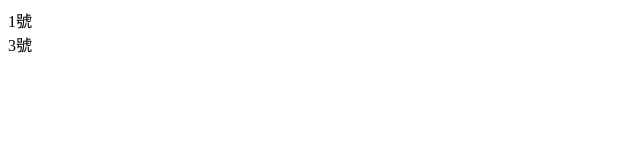
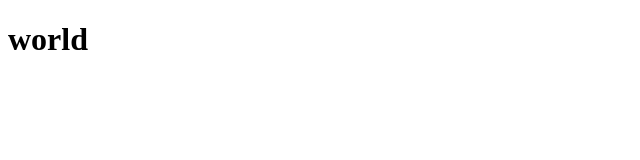
Before and after one commit to Sachico0912/ReactPlayground, a React (Vite) app in the folder vite-project/: page / in a window 1280 px wide. Shown: the top 160 px of the page, without its empty margins (0-640 px from the left). Built offline with nearby package versions, Linux system fonts and the light colour scheme.

Commit message:
if 判斷式

```diff
--- a/vite-project/src/App.jsx
+++ b/vite-project/src/App.jsx
@@ -1,39 +1,9 @@
-import { Component } from "react";
-
-function MyComponent() {
-  return <h1>你好</h1>;
-}
-
 function App() {
-  const listItems = [
-    { content: "1號", id: 1 },
-    { content: "2號", id: 2 },
-    { content: "3號", id: 3 },
-  ];
-  const filterItems = listItems.filter((item) => {
-    if (item.content !== "2號") {
-      return true;
-    }
-  });
-  return (
-    <>
-      {filterItems.map((item) => {
-        return <div key={item.id}>{item.content}</div>;
-      })}
-    </>
-  );
+  if (false) {
+    return <h1>hello</h1>;
+  } else {
+    return <h1>world</h1>;
+  }
 }
 
 export default App;
-
-// JSX => Vite 裡的編譯工具 => JavaScript
-// 執行時 vite 將 JSX 轉譯成 JS 物件 React 轉換物件為Html
-// PascalCase 命名，每個單字首字母大寫
-// parent component 及 child component
-// component 可以重複使用
-// <div> 元素可以省略使用 fragment `<>` 包裹
-// 利用 {} 可以在 HTML 裡面寫 JS
-//  HTML 的 class 在 JSX 中是 className (駝峰)
-// HTML 的 for 在 JSX 中是 htmlFor (駝峰)
-// 在 JSX 中使用 {{ }} 來使用物件
-// 函數後面的 () 是執行的意思
```
